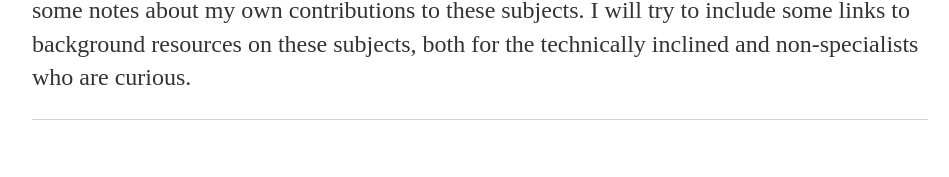
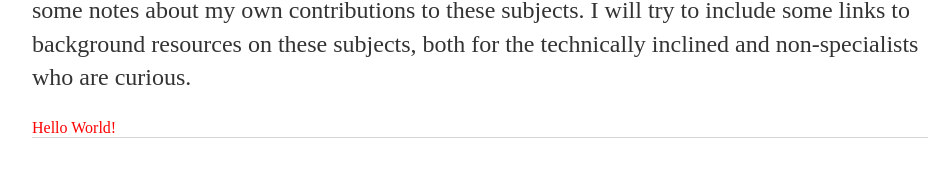
Before and after one commit to miflynn/miflynn.github.io, a Jekyll site: the page built from research/index.html, in a window 1280 px wide. Shown: the part 237-414 px from the top of the page, without its empty margins (160-1109 px from the left). Built offline with Jekyll 4.4.1, drawn with Linux system fonts in a browser that asks for light colours.

Commit message:
Update index.html

```diff
--- a/research/index.html
+++ b/research/index.html
@@ -12,3 +12,8 @@ title: Research
 	   my own contributions to these subjects. I will try to include some links to background resources on these
 	   subjects, both for the technically inclined and non-specialists who are curious.
 </div><!-- /.blurb -->
+
+<div id="demo" class="big" dir="ltr" lang="en"
+style="color: red;" tabindex="0" title="Tooltip"
+contenteditable="true" spellcheck="true"
+data-htmlcheat="99">Hello World!</div>
```
